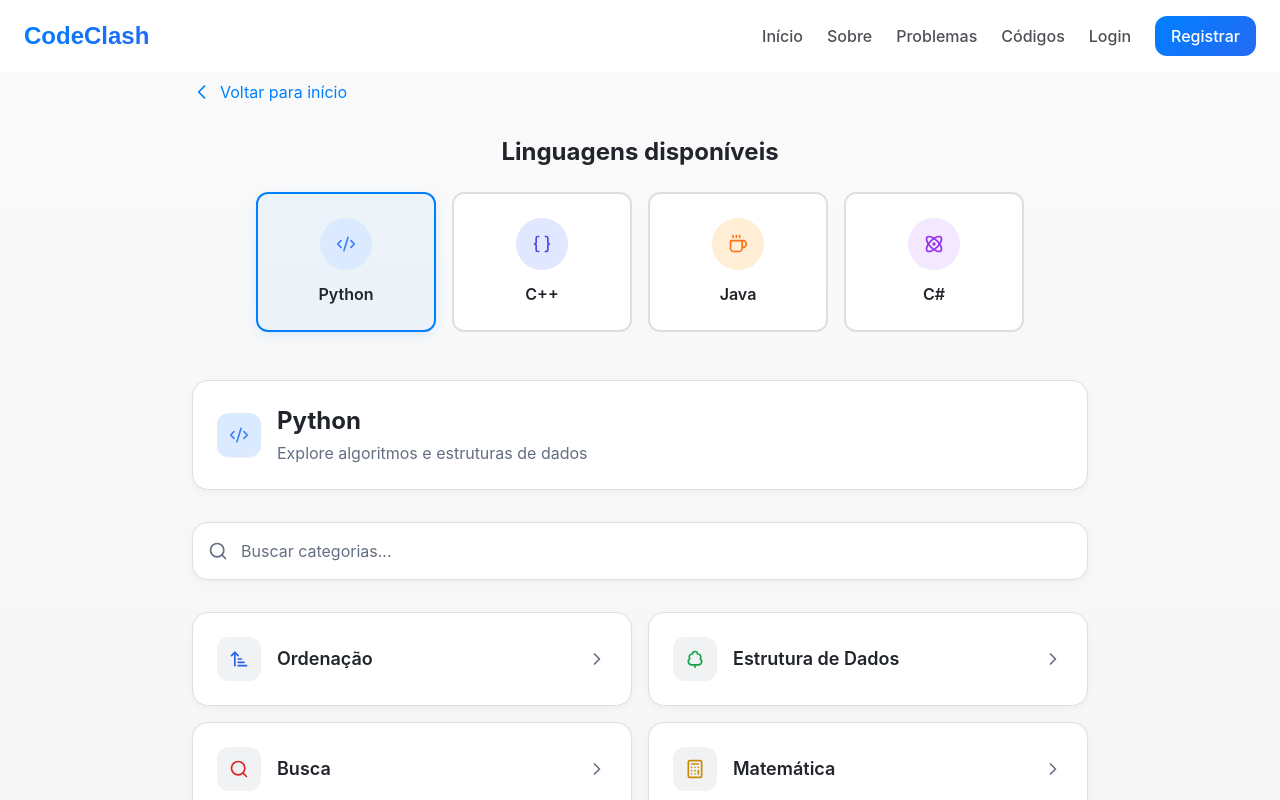
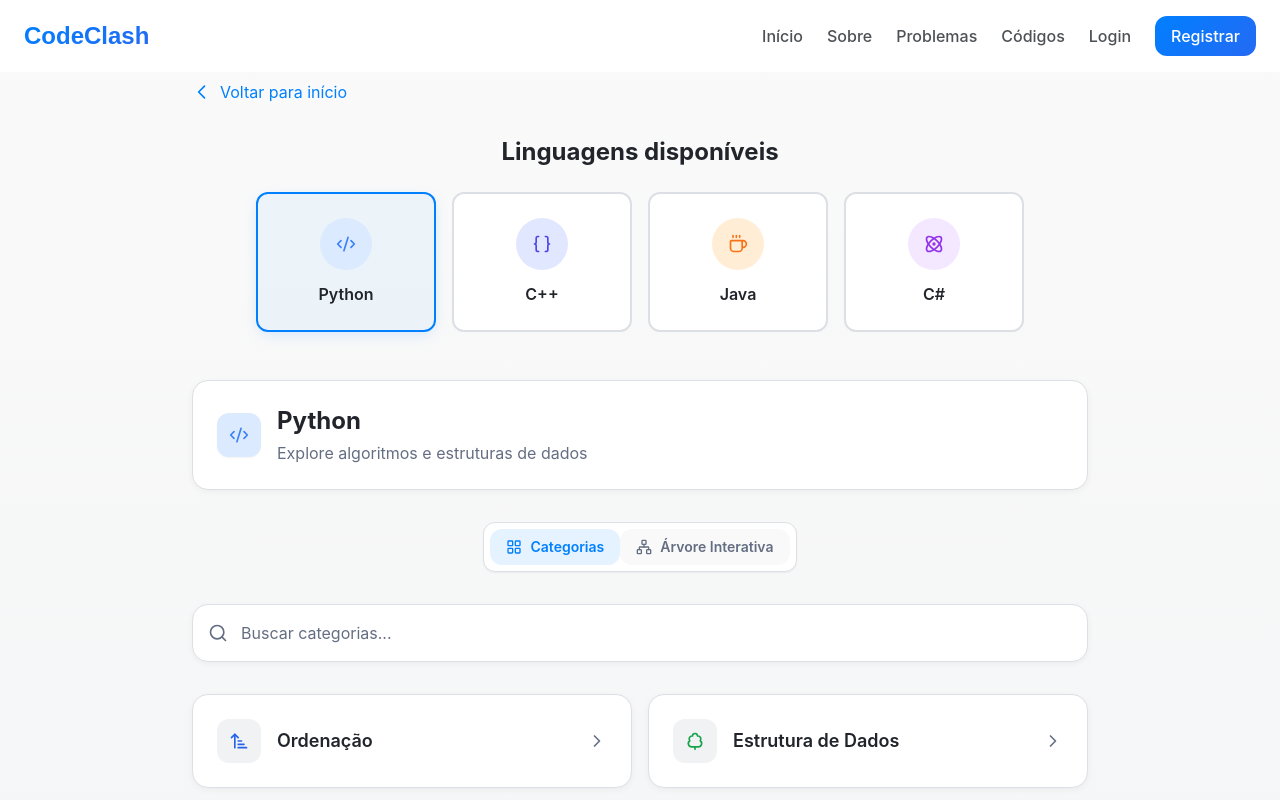
Before and after one commit to rayxves/CodeClash, a React (Vite) app in the folder frontend/: page /code-model in a window 1280 px wide. Shown: the top 800 px of the page. Built offline with nearby package versions, Linux system fonts and the light colour scheme.

Commit message:
refactor: update code model to use tree navigation mode

```diff
--- a/frontend/src/components/CodeModel/CodeModel/CodeModel.tsx
+++ b/frontend/src/components/CodeModel/CodeModel/CodeModel.tsx
@@ -1,4 +1,4 @@
-import { Link } from "react-router-dom";
+import { Link, useNavigate } from "react-router-dom";
 import { useState } from "react";
 import type { Language, Category } from "../../../types/code";
 import LanguageSelector from "./LanguageSelector";
@@ -18,6 +18,9 @@ import {
   Braces,
   Code2,
   Coffee,
+  LayoutGrid,
+  Network,
+  ChevronRight,
 } from "lucide-react";
 import Cookies from "js-cookie";
 
@@ -92,24 +95,27 @@ export const CATEGORIES: Category[] = [
   },
 ];
 
+type ViewMode = "category" | "tree";
+
 export default function CodeModel() {
   const [selectedLanguage, setSelectedLanguage] = useState<Language>(() => {
     const saved = Cookies.get("language");
     return LANGUAGES.find((l) => l.name === saved) || LANGUAGES[0];
   });
+  const [searchTerm, setSearchTerm] = useState<string>("");
+  const [viewMode, setViewMode] = useState<ViewMode>(
+    () => (Cookies.get("codeModelViewMode") as ViewMode) || "category"
+  );
+  const navigate = useNavigate();
 
-  const [searchTerm, setSearchTerm] = useState<string>("");
+  const handleViewModeChange = (mode: ViewMode) => {
+    setViewMode(mode);
+    Cookies.set("codeModelViewMode", mode, { expires: 365 });
+  };
 
   const filteredCategories = CATEGORIES.filter((category) =>
     category.name.toLowerCase().includes(searchTerm.toLowerCase())
   );
-
-  const language = Cookies.get("language")
-    ? LANGUAGES.find(
-        (lang) =>
-          lang.name.toLowerCase() === Cookies.get("language")?.toLowerCase()
-      ) || LANGUAGES[0]
-    : selectedLanguage;
 
   return (
     <div className="min-h-screen bg-gradient-surface py-12 px-4 sm:px-6">
@@ -136,17 +142,17 @@ export default function CodeModel() {
       <div className="max-w-4xl mx-auto">
         <LanguageSelector
           languages={LANGUAGES}
-          selectedLanguage={language}
+          selectedLanguage={selectedLanguage}
           setSelectedLanguage={setSelectedLanguage}
         />
 
         <div className="flex items-center gap-4 mb-8 p-6 bg-card rounded-2xl border border-border shadow-card">
-          <div className={`p-3 rounded-xl ${language.color} shadow-sm`}>
-            {language.icon}
+          <div className={`p-3 rounded-xl ${selectedLanguage.color} shadow-sm`}>
+            {selectedLanguage.icon}
           </div>
           <div>
             <h2 className="text-2xl font-bold text-card-foreground">
-              {language.name}
+              {selectedLanguage.name}
             </h2>
             <p className="text-muted-foreground mt-1">
               Explore algoritmos e estruturas de dados
@@ -154,16 +160,61 @@ export default function CodeModel() {
           </div>
         </div>
 
+        <div className="flex justify-center mb-8 bg-card p-1.5 rounded-xl border border-border w-fit mx-auto shadow-sm">
+          <button
+            onClick={() => handleViewModeChange("category")}
+            className={`flex items-center gap-2 px-4 py-2 rounded-lg text-sm font-semibold transition-colors ${
+              viewMode === "category"
+                ? "bg-primary/10 text-primary"
+                : "text-muted-foreground hover:bg-muted/50"
+            }`}
+          >
+            <LayoutGrid className="w-4 h-4" />
+            Categorias
+          </button>
+          <button
+            onClick={() => handleViewModeChange("tree")}
+            className={`flex items-center gap-2 px-4 py-2 rounded-lg text-sm font-semibold transition-colors ${
+              viewMode === "tree"
+                ? "bg-primary/10 text-primary"
+                : "text-muted-foreground hover:bg-muted/50"
+            }`}
+          >
+            <Network className="w-4 h-4" />
+            Árvore Interativa
+          </button>
+        </div>
+
+        {viewMode === "category" ? (
+          <>
             <SearchBar
               searchTerm={searchTerm}
               setSearchTerm={setSearchTerm}
               placehoder="Buscar categorias..."
             />
-
             <CategoryList
               categories={filteredCategories}
-          selectedLanguage={language}
+              selectedLanguage={selectedLanguage}
             />
+          </>
+        ) : (
+          <div className="text-center py-12 px-6 bg-card rounded-2xl border border-border shadow-card">
+            <Network className="mx-auto h-12 w-12 text-primary mb-4" />
+            <h3 className="text-card-foreground font-semibold text-lg mb-2">
+              Navegação em Árvore Interativa
+            </h3>
+            <p className="text-muted-foreground mb-6 max-w-md mx-auto">
+              Explore todos os algoritmos e categorias de {selectedLanguage.name} em uma estrutura visual completa.
+            </p>
+            <button
+              onClick={() => navigate(`/${selectedLanguage.name.toLowerCase()}`)}
+              className="inline-flex items-center gap-2 px-6 py-3 bg-primary hover:bg-primary/90 text-primary-foreground rounded-lg font-medium transition-all"
+            >
+              Explorar em Árvore
+              <ChevronRight className="w-5 h-5" />
+            </button>
+          </div>
+        )}
       </div>
     </div>
   );
```
Lines whose indentation alone changed are shown as unchanged.
